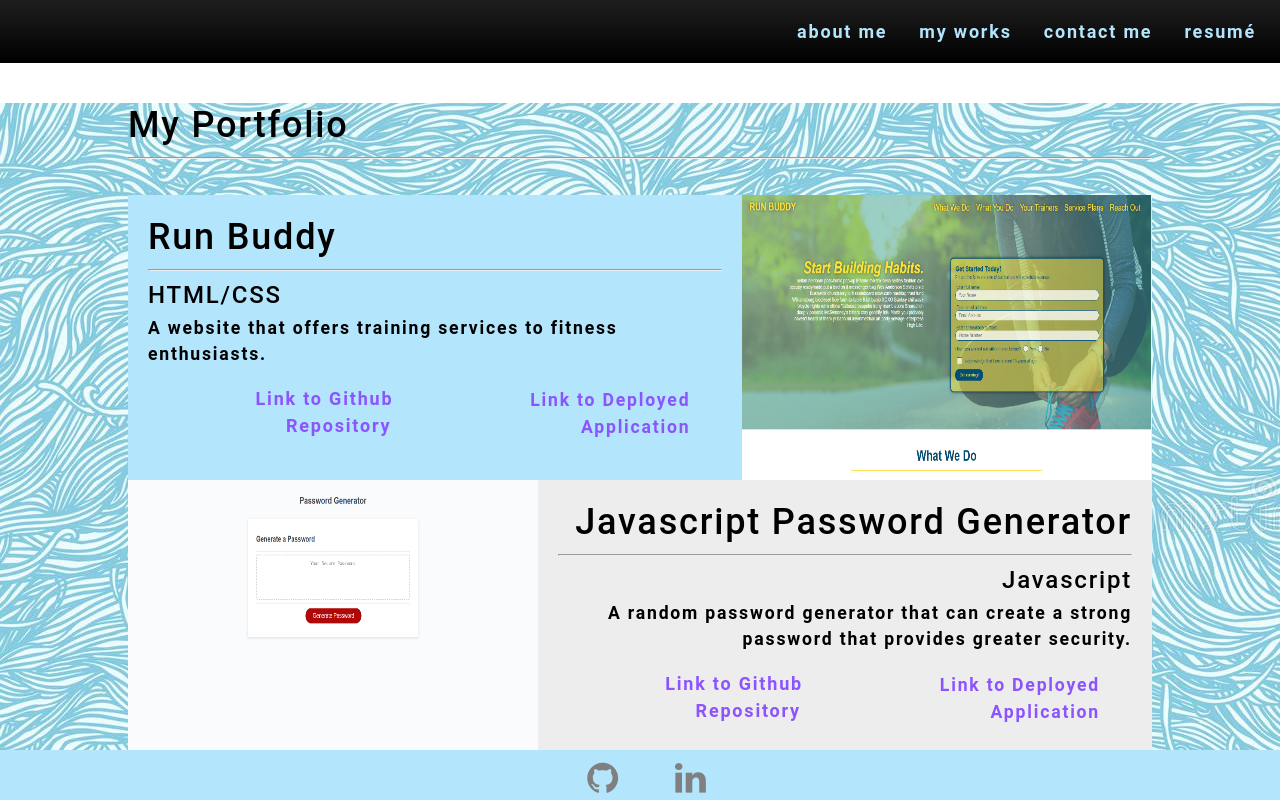
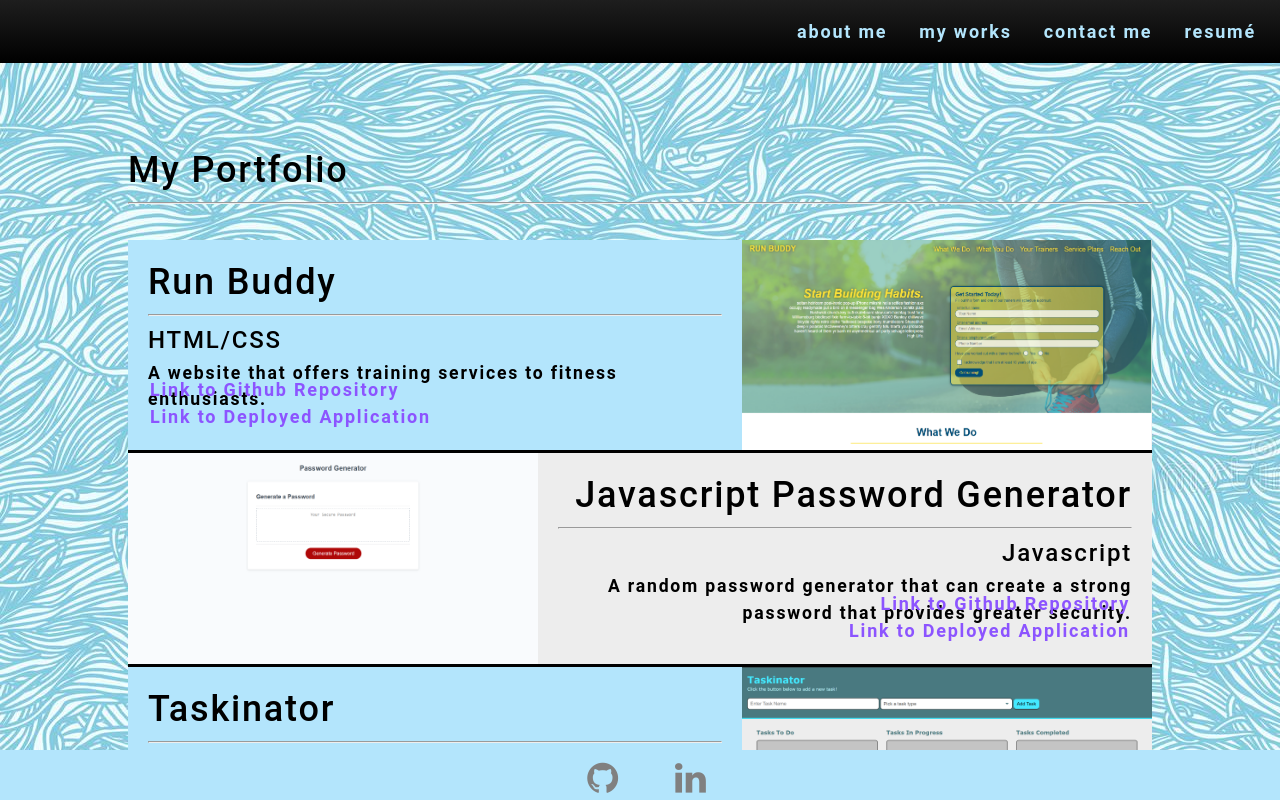
Before and after one commit to aldrinburgos18/react-portfolio, a React (Create React App) app: page / in a window 1280 px wide. Both pictures are taken after a click on the element "my works". Shown: the top 800 px of the page. Built offline with nearby package versions, Linux system fonts and the light colour scheme.

Commit message:
fix links, backgrounds, and css

```diff
--- a/src/components/About/index.js
+++ b/src/components/About/index.js
@@ -2,7 +2,7 @@ import React from "react";
 
 function About() {
   return (
-    <section className="my-5">
+    <section className="my-5" id="about">
       <div className="hero">
         <div className="about-img"></div>
         <div className="about-text">
--- a/src/components/Card/index.js
+++ b/src/components/Card/index.js
@@ -18,7 +18,7 @@ function Card(props) {
             </a>
           </div>
           <a target="_blank" href={`${props.deploy}`}>
-            <p>Link to Deployed Application</p>
+            Link to Deployed Application
           </a>
         </div>
       </div>
--- a/src/components/Footer/index.js
+++ b/src/components/Footer/index.js
@@ -1,21 +1,19 @@
 import React from "react";
 
-function Footer(props) {
-  const { currentTab, setCurrentTab } = props;
-
+function Footer() {
   return (
     <footer className="flex-row px-1">
       <nav>
         <div className="footer">
           <ul className="flex-row">
-            <li class="facebook">
-              <a href="https://www.facebook.com/aldrin.burgos/">
+            <li>
+              <a href="https://github.com/aldrinburgos18">
                 <i class="fa fa-github fa-2x" aria-hidden="true"></i>
               </a>
             </li>
             <li>⠀⠀ ⠀ </li>
-            <li class="facebook">
-              <a href="https://www.facebook.com/aldrin.burgos/">
+            <li>
+              <a href="https://www.linkedin.com/in/aldrin-burgos-057139164/">
                 <i class="fa fa-linkedin fa-2x" aria-hidden="true"></i>
               </a>
             </li>
--- a/src/index.css
+++ b/src/index.css
@@ -15,6 +15,7 @@ main {
   --spacing-one: calc(1rem * 0.5);
   --spacing-two: calc(1rem);
   --spacing-five: calc(2.5rem);
+  background: url("./assets/img/bg.jpg");
 }
 
 * {
@@ -332,8 +333,18 @@ a {
 
 .format-content {
   max-width: 80%;
-  margin: 40px auto;
-  margin-bottom: 80px;
+  margin: 0 auto;
+  padding: 80px 0px;
+  padding-bottom: 100px;
+}
+
+#about .about-content {
+  padding-bottom: 50px;
+}
+
+#about .format-content {
+  padding: 0;
+  padding-bottom: 100px;
 }
 
 .contact-form {
@@ -348,6 +359,15 @@ a {
 .portfolio-content {
   background-color: var(--light);
   display: flex;
+  position: relative;
+  border-bottom: solid 3px black;
+}
+
+.portfolio-link {
+  position: absolute;
+  bottom: 0;
+  left: 0;
+  padding: 20px;
 }
 
 .portfolio-content h1 {
@@ -360,9 +380,15 @@ a {
   flex-direction: row-reverse;
 }
 
-.portfolio-content:nth-of-type(2n) .portfolio-text,
-.portfolio-link {
+.portfolio-content:nth-of-type(2n) .portfolio-text {
   text-align: end;
+}
+
+.portfolio-content:nth-of-type(2n) .portfolio-link {
+  position: absolute;
+  bottom: 0;
+  right: 0;
+  padding: 20px;
 }
 
 .portfolio-text {
@@ -381,19 +407,13 @@ a {
   min-height: 100%;
 }
 
-.portfolio-link {
-  display: flex;
-}
-
-.portfolio-link p {
-  padding: 0 30px;
-}
-
 .wrapper {
   top: 50%;
   left: 50%;
   width: 600px;
-  margin-bottom: 200px;
+  border: solid 4px var(--light);
+  border-radius: 50px;
+  background: white;
 }
 
 /* Style the Un-order list by setting its list-style to none */
```
